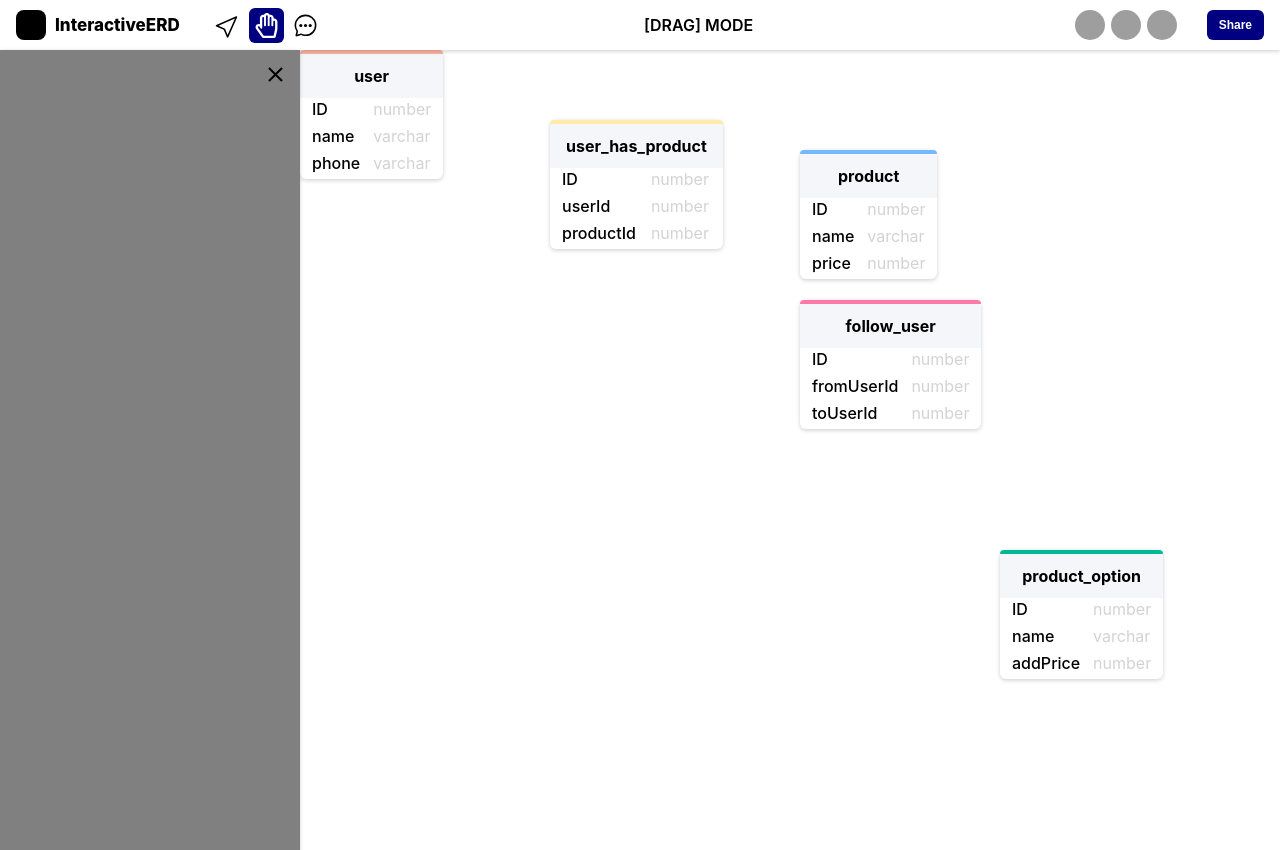
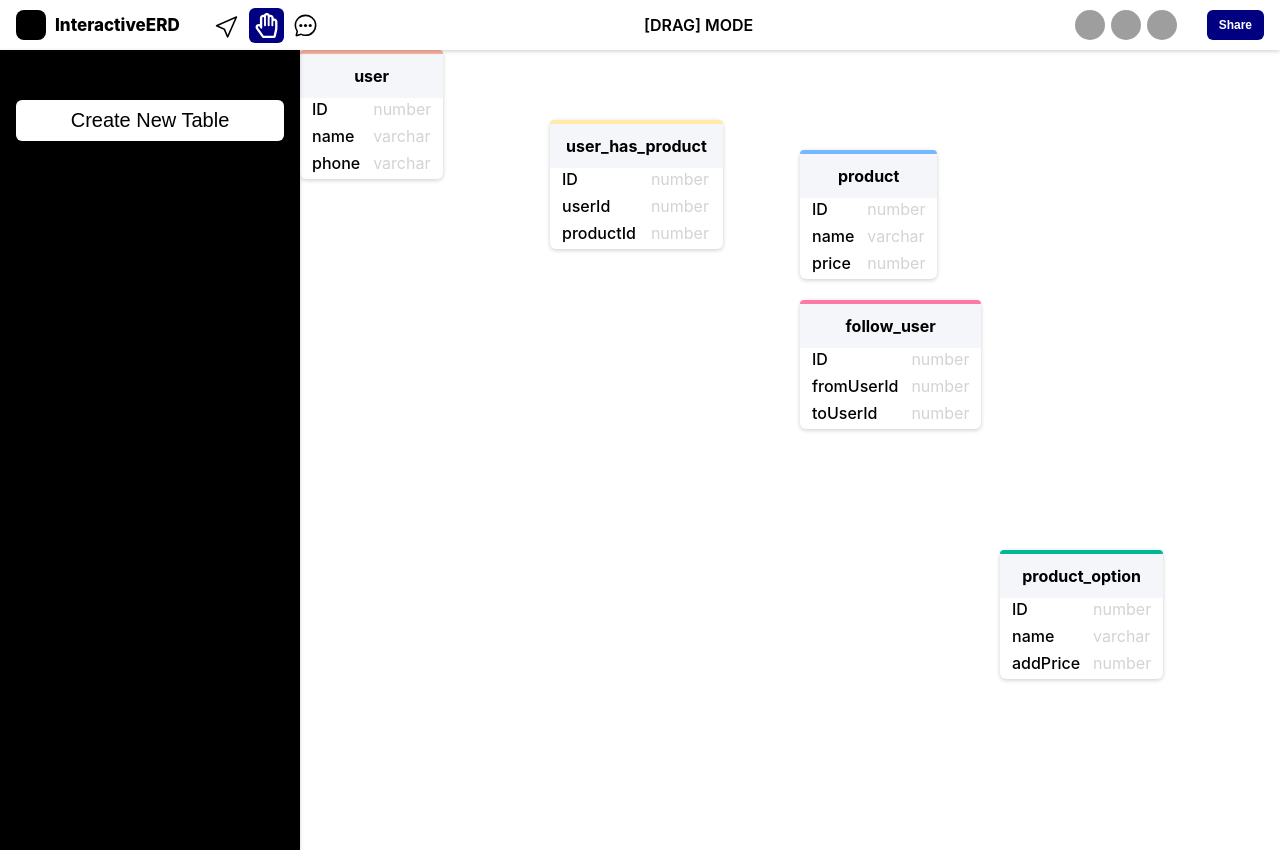
Before and after one commit to InteractiveERD/interactive-erd-service-website, a Next.js app: page /app/diagram in a window 1280 px wide. Built offline with nearby package versions, Linux system fonts and the light colour scheme; grey boxes are pictures that could not be loaded.

Commit message:
:recycle: SideWindow 구성 변경

```diff
--- a/components/diagram/DraggableTable.tsx
+++ b/components/diagram/DraggableTable.tsx
@@ -3,11 +3,12 @@ import { Table, TableTuple } from 'interfaces/network/table.interfaces';
 import React, { useEffect, useRef } from 'react';
 import styled from 'styled-components';
 import { DiagramToolType } from 'modules/diagramModule';
-import { DiagramTool } from 'interfaces/view/diagram.interface';
+import { DiagramToolMode } from 'interfaces/view/diagram.interface';
+import CustomColors from 'constants/colors';
 
 type Props = {
    table: Table;
-   toolMode: DiagramTool;
+   toolMode: DiagramToolMode;
    isSelected: boolean;
    onClick: (table: Table) => void;
 };
@@ -118,7 +119,7 @@ function DraggableTable({ table, toolMode, isSelected, onClick }: Props) {
             <TBody>
                {table.tuples.map((tuple: TableTuple) => {
                   return (
-                     <TupleWrap key={tuple.name}>
+                     <TupleWrap key={tuple.name} toolMode={toolMode}>
                         <TupleName>{tuple.name}</TupleName>
                         <TupleType>{tuple.dataType}</TupleType>
                      </TupleWrap>
@@ -145,7 +146,7 @@ const Draggable = styled.div<{ isSelected: boolean }>`
    opacity: ${({ isSelected }) => (isSelected ? 1.0 : 0.3)};
 `;
 
-const TableWrap = styled.table<{ toolMode: DiagramTool }>`
+const TableWrap = styled.table<{ toolMode: DiagramToolMode }>`
    ${({ toolMode }) => toolMode.type === DiagramToolType.EDIT && `cursor : pointer;`}
    ${({ toolMode }) => toolMode.type === DiagramToolType.DRAG && `cursor : grab;`}
    ${({ toolMode }) => toolMode.type === DiagramToolType.COMMENT && `cursor : help;`}
@@ -162,7 +163,7 @@ const TableWrap = styled.table<{ toolMode: DiagramTool }>`
 `;
 
 const TableHeadWrap = styled.thead`
-   background-color: #f5f6fa;
+   background-color: ${CustomColors.background1};
 `;
 
 const TableColorSticker = styled.td<{ bgColor: string | undefined }>`
@@ -191,5 +192,14 @@ const TupleType = styled.td`
    padding-bottom: 6px;
    padding-left: 12px;
 `;
-const TupleWrap = styled.tr``;
+const TupleWrap = styled.tr<{ toolMode: DiagramToolMode }>`
+   ${({ toolMode }) =>
+      toolMode.type === DiagramToolType.EDIT &&
+      `
+      &:hover{
+      background-color : ${CustomColors.background2};
+      transition : all 0.2s;
+   }
+   `}
+`;
 const TableHeadRow = styled.tr``;
--- a/components/diagram/SideWindow.tsx
+++ b/components/diagram/SideWindow.tsx
@@ -21,6 +21,10 @@ function SideWindow({ isOpen, setOpen }: Props) {
                <CloseButton onClick={onClose}>
                   <IoMdClose size={25} />
                </CloseButton>
+
+               <ControlPanel>
+                  <Button>{'Create New Table'}</Button>
+               </ControlPanel>
 
                {selectedTable && (
                   <TableWrap>
@@ -46,6 +50,9 @@ export default SideWindow;
 
 // common
 const Text = styled.p``;
+const Button = styled.button`
+   cursor: pointer;
+`;
 
 //
 const SideWindowWrap = styled.section`
@@ -55,11 +62,11 @@ const SideWindowWrap = styled.section`
    top: 0;
    bottom: 0;
    width: ${SIDE_WINDOW_WIDTH}px;
-   background-color: gray;
+   background-color: black;
    box-shadow: ${BOX_SHADOW};
    z-index: 100;
    margin-top: ${SMALL_HEADER_HEIGHT}px;
-   padding-top: 30px;
+   padding-top: 50px;
 `;
 
 const CloseButton = styled.div`
@@ -67,6 +74,25 @@ const CloseButton = styled.div`
    top: 12px;
    right: 12px;
    cursor: pointer;
+`;
+
+const ControlPanel = styled.section`
+   width: 100%;
+   display: flex;
+   flex-direction: column;
+   justify-content: center;
+   padding : 0px 16px;
+
+   ${Button} {
+      width : 100%;
+      border : none;
+      font-size: 20px;
+      border-radius: 6px;
+      padding: 9px 12px;
+      color : black;
+      background-color: white;
+      box-shadow: ${BOX_SHADOW};
+   }
 `;
 
 const TableWrap = styled.div`
--- /dev/null
+++ b/constants/colors.ts
@@ -0,0 +1,6 @@
+const CustomColors = {
+    background1 : "#f5f6fa",
+    background2 : "#dfe6e9",
+}
+
+export default CustomColors;
--- a/interfaces/view/diagram.interface.ts
+++ b/interfaces/view/diagram.interface.ts
@@ -7,11 +7,11 @@ export interface Translate {
 }
 
 export interface DiagramToolIcon {
-   mode: DiagramTool;
+   mode: DiagramToolMode;
    children: ReactNode;
 }
 
-export interface DiagramTool {
+export interface DiagramToolMode {
    type: DiagramToolType;
    name: string;
 }
--- a/modules/diagramModule.ts
+++ b/modules/diagramModule.ts
@@ -1,5 +1,5 @@
 import { Table } from 'interfaces/network/table.interfaces';
-import { DiagramTool } from 'interfaces/view/diagram.interface';
+import { DiagramToolMode } from 'interfaces/view/diagram.interface';
 import { atom, selector } from 'recoil';
 
 export enum DiagramToolType {
@@ -8,7 +8,7 @@ export enum DiagramToolType {
    COMMENT,
 }
 
-export const DiagramTools  : DiagramTool[] = [
+export const DiagramTools  : DiagramToolMode[] = [
    {
       type : DiagramToolType.EDIT,
       name : "edit",
@@ -23,7 +23,7 @@ export const DiagramTools  : DiagramTool[] = [
    },
 ]
 
-const toolModeState = atom<DiagramTool>({
+const toolModeState = atom<DiagramToolMode>({
    key: `toolModeState-${new Date()}`,
    default: DiagramTools[1],
 });
--- a/package.json
+++ b/package.json
@@ -16,6 +16,7 @@
     "react": "18.2.0",
     "react-dom": "18.2.0",
     "react-icons": "^4.4.0",
+    "react-xarrows": "^2.0.2",
     "react-zoom-pan-pinch": "^2.1.3",
     "recoil": "^0.7.5",
     "styled-components": "^5.3.5"
```
Also changed, not shown: 1 other file (tests, documents, lock files or other folders).
